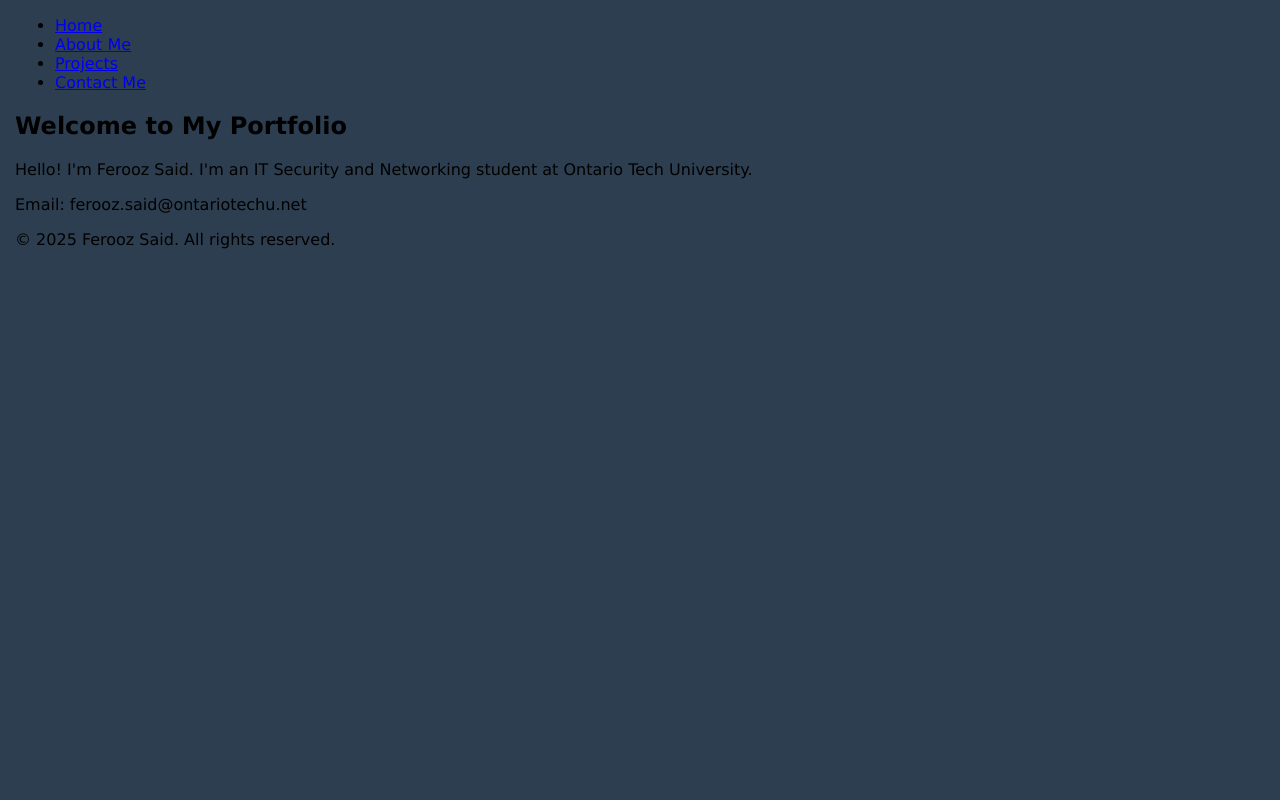
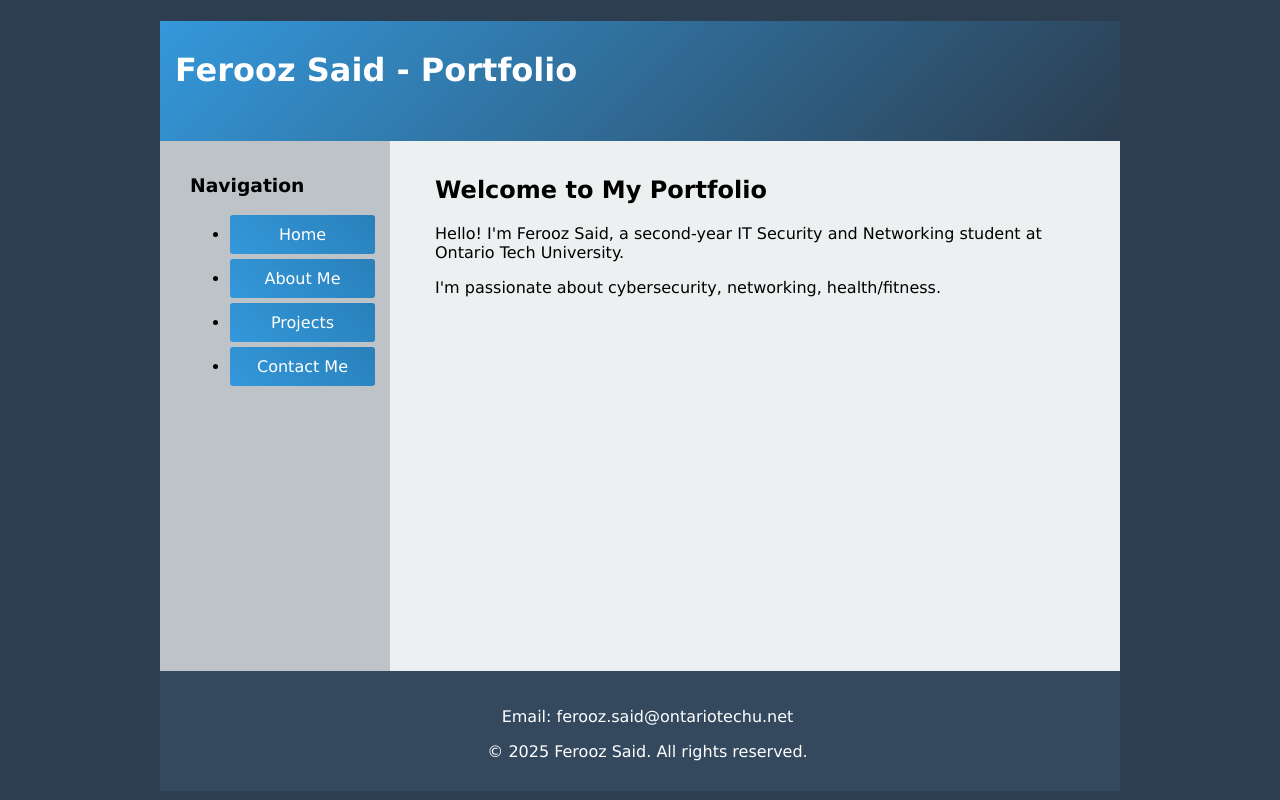
Before and after one commit to FeroozSaid/Assignment1-PortfolioWebsite, a plain HTML site: page index.html in a window 1280 px wide. Drawn offline with Linux system fonts and the light colour scheme.

Commit message:
css bug?

```diff
--- a/index.html
+++ b/index.html
@@ -1,35 +1,41 @@
-<!DOCTYPE html>
-<html lang="en">
+<!DOCTYPE HTML>
+<html>
 <head>
     <meta charset="UTF-8">
-    <meta name="viewport" content="width=device-width, initial-scale=1.0">
+    <meta name="viewport" content="width=device-width">
     <title>Ferooz Said - Portfolio</title>
-    <link rel="stylesheet" href="style.css">
-    <link rel="stylesheet" href="mobile.css" media="(max-width: 768px)">
-    <link rel="stylesheet" href="tablet.css" media="(min-width: 769px) and (max-width: 1024px)">
+    <link href="style.css" rel="stylesheet" type="text/css">
+    <link href="mobile.css" rel="stylesheet" type="text/css" media="only screen and (max-width: 480px)">
+    <link href="tablet.css" rel="stylesheet" type="text/css" media="only screen and (min-width: 481px) and (max-width: 960px)">
 </head>
 <body>
-    <header>
-        <nav>
+    <div id="wrapper">
+        <div id="banner">
+            <h1>Ferooz Said - Portfolio</h1>
+        </div>
+
+        <div id="left-column">
+            <h3>Navigation</h3>
             <ul>
-                <li><a href="index.html">Home</a></li>
-                <li><a href="about.html">About Me</a></li>
-                <li><a href="projects.html">Projects</a></li>
-                <li><a href="contact.html">Contact Me</a></li>
+                <li><a href="index.html" class="button">Home</a></li>
+                <li><a href="about.html" class="button">About Me</a></li>
+                <li><a href="projects.html" class="button">Projects</a></li>
+                <li><a href="contact.html" class="button">Contact Me</a></li>
             </ul>
-        </nav>
-    </header>
+        </div>
 
-    <main>
-        <section class="welcome">
-            <h1>Welcome to My Portfolio</h1>
-            <p>Hello! I'm Ferooz Said. I'm an IT Security and Networking student at Ontario Tech University.</p>
-        </section>
-    </main>
+        <div id="right-column">
+            <h2>Welcome to My Portfolio</h2>
+            <p>Hello! I'm Ferooz Said, a second-year IT Security and Networking student at Ontario Tech University.</p>
+            <p>I'm passionate about cybersecurity, networking, health/fitness.</p>
+        </div>
 
-    <footer>
-        <p>Email: ferooz.said@ontariotechu.net</p>
-        <p>&copy; 2025 Ferooz Said. All rights reserved.</p>
-    </footer>
+        <div class="clean"></div>
+
+        <div id="footer">
+            <p>Email: ferooz.said@ontariotechu.net</p>
+            <p>&copy; 2025 Ferooz Said. All rights reserved.</p>
+        </div>
+    </div>
 </body>
 </html>
```
